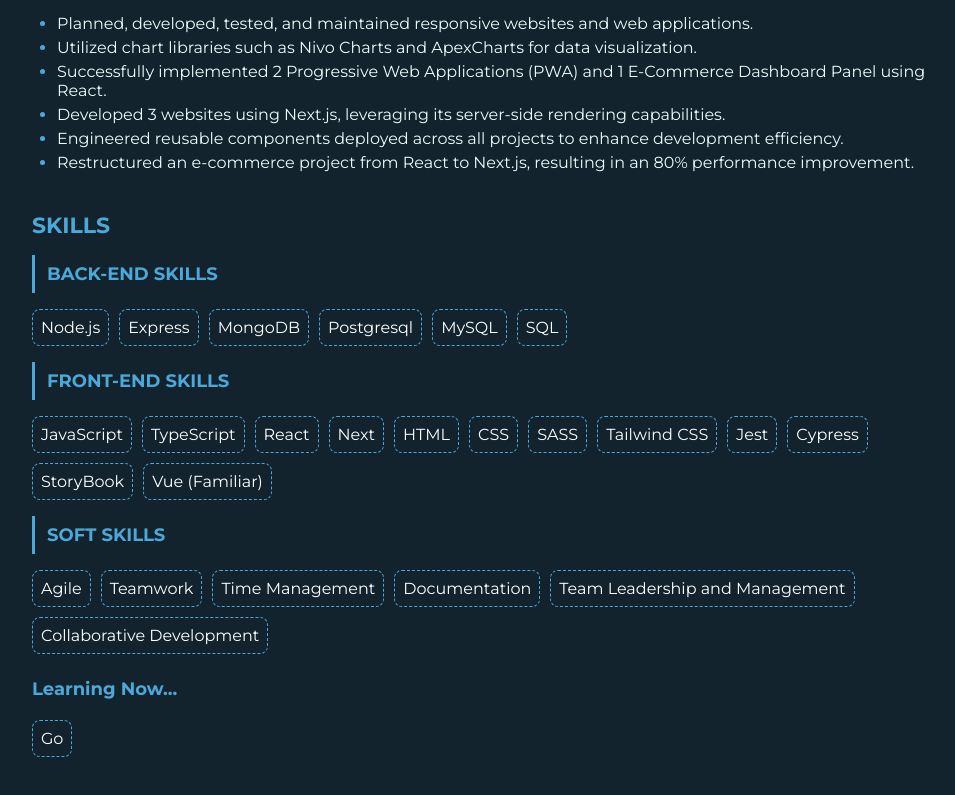
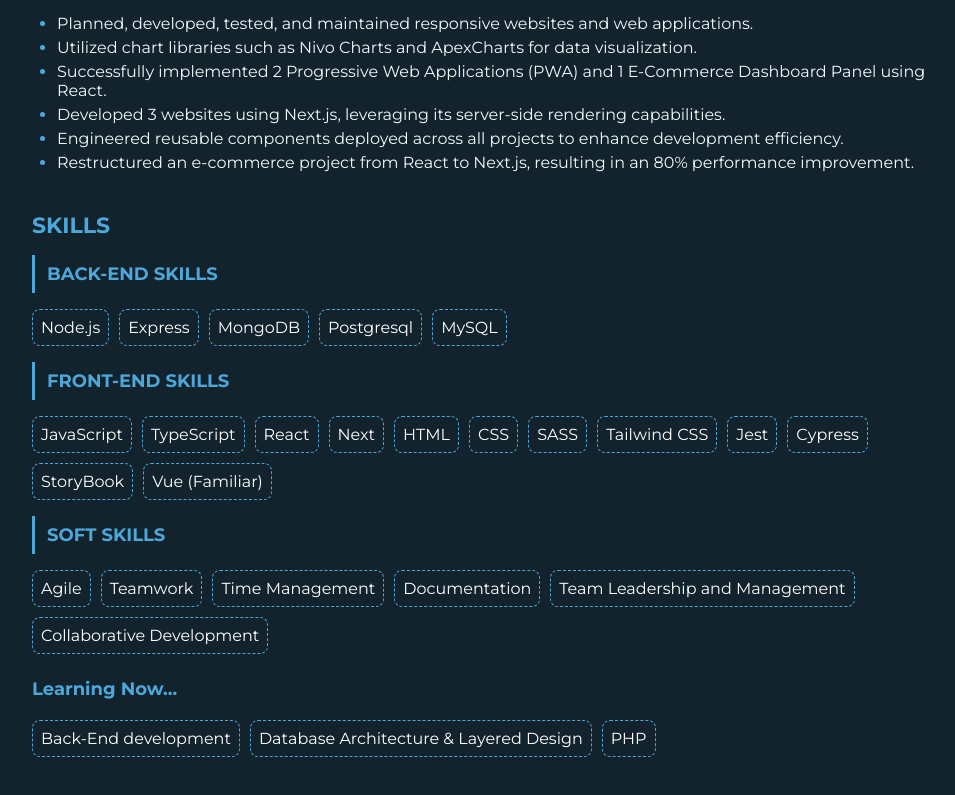
Before and after one commit to hesamZandian/hesamzandian.github.io, a React (Create React App) app: page / in a window 1280 px wide. Shown: the part 1786-2581 px from the top of the page, without its empty margins (158-1113 px from the left). Built offline with nearby package versions, Linux system fonts and the light colour scheme.

Commit message:
fix: update skills

```diff
--- a/src/constants/portfolioInfo.ts
+++ b/src/constants/portfolioInfo.ts
@@ -51,7 +51,7 @@
   skills: [
     {
       title: `Back-end Skills`,
-      skills: [`Node.js`, `Express`, `MongoDB`, `Postgresql`, `MySQL`, `SQL`],
+      skills: [`Node.js`, `Express`, `MongoDB`, `Postgresql`, `MySQL`],
     },
     {
       title: `Front-end Skills`,
@@ -84,7 +84,7 @@
     {
       title: `Learning Now...`,
       still_learning: true,
-      skills: [`Go`],
+      skills: [`Back-End development`, `Database Architecture & Layered Design`, `PHP`],
     },
   ],
 };
```
